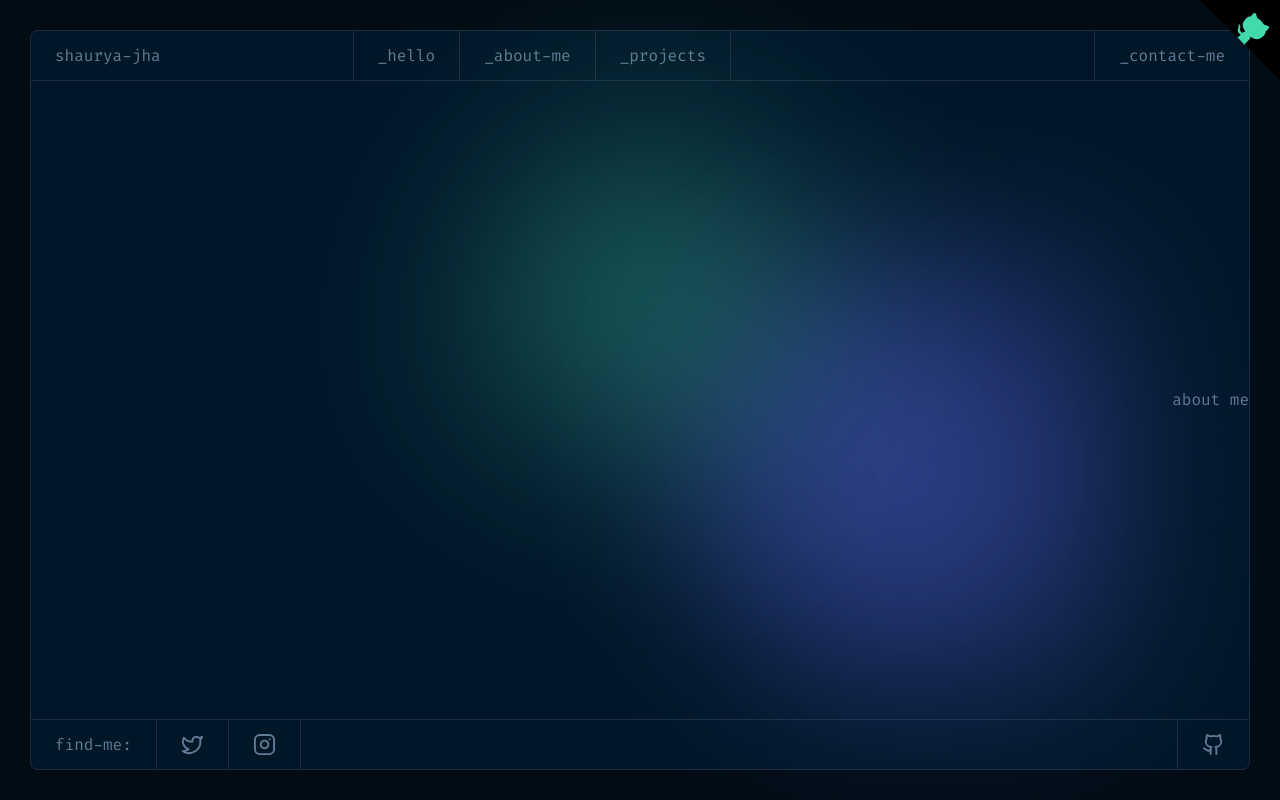
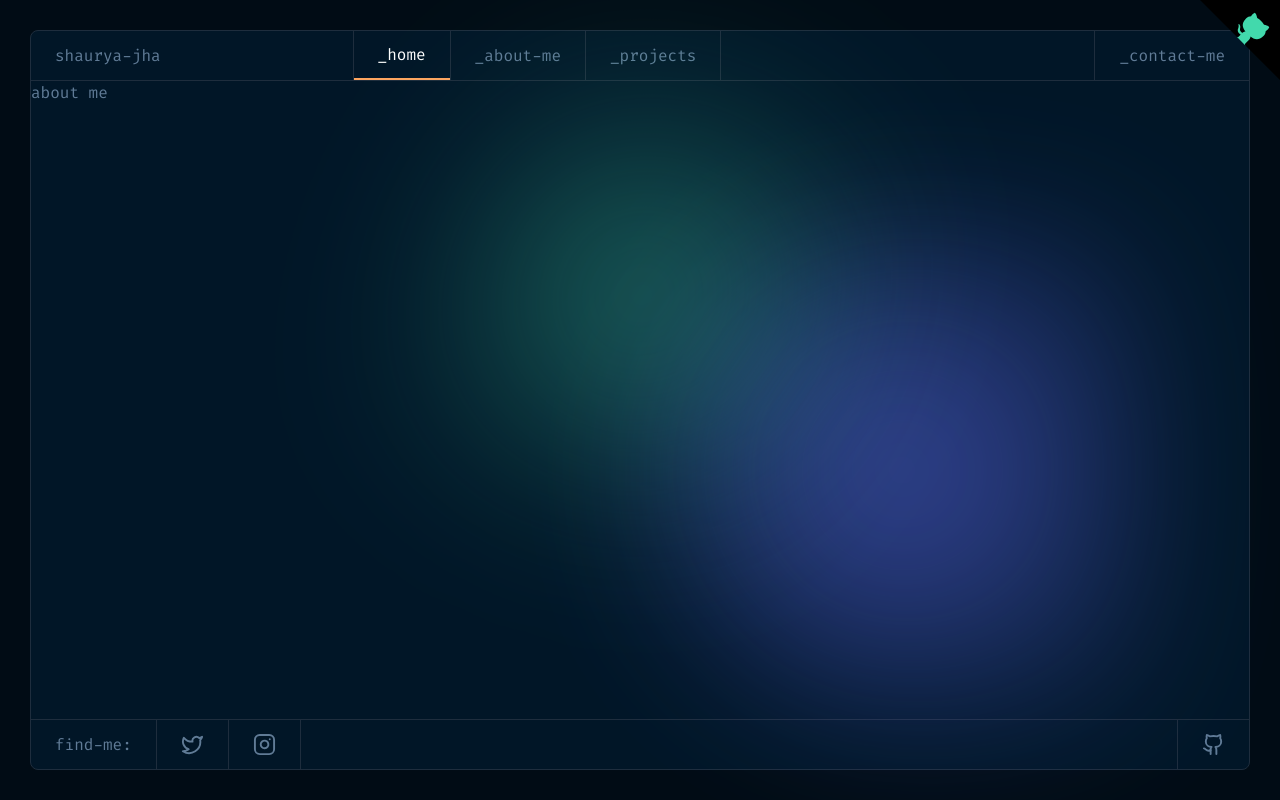
Before and after one commit to shaurya35/Portfolio, a Next.js app: page /about-me in a window 1280 px wide. Built offline with nearby package versions, Linux system fonts and the light colour scheme.

Commit message:
Add header improvement

```diff
--- a/src/app/about-me/page.jsx
+++ b/src/app/about-me/page.jsx
@@ -2,7 +2,7 @@ import React from 'react'
 
 const page = () => {
   return (
-    <div className='h-[calc(100%-100px)] text-gray-custom font-fira-code flex justify-end items-center'>
+    <div className='h-[calc(100%-100px)] text-gray-custom font-fira-code flex'>
       about me
     </div>
   )
--- a/src/app/contact-me/page.jsx
+++ b/src/app/contact-me/page.jsx
@@ -2,7 +2,7 @@ import React from 'react'
 
 const page = () => {
   return (
-    <div className='h-[calc(100%-100px)] text-gray-custom font-fira-code flex justify-end items-center'>
+    <div className='h-[calc(100%-100px)] text-gray-custom font-fira-code'>
       contact
     </div>
   )
--- a/src/app/page.js
+++ b/src/app/page.js
@@ -1,7 +1,7 @@
 
 export default function Home() {
   return (
-    <main className="h-[calc(100%-100px)] text-gray-custom font-fira-code flex justify-end items-center">
+    <main className="h-[calc(100%-100px)] text-gray-custom font-fira-code flex justify-evenly items-center">
       <div>left</div>
       <div>right</div>
     </main>
--- a/src/app/projects/page.jsx
+++ b/src/app/projects/page.jsx
@@ -2,7 +2,7 @@ import React from 'react'
 
 const page = () => {
   return (
-    <div className='h-[calc(100%-100px)] text-gray-custom font-fira-code flex justify-end items-center'>
+    <div className='h-[calc(100%-100px)] text-gray-custom font-fira-code '>
       projects
     </div>
   )
--- a/src/components/Header.jsx
+++ b/src/components/Header.jsx
@@ -3,7 +3,7 @@ import React, { useState } from "react";
 import { useRouter } from "next/navigation";
 
 const Header = () => {
-  const [activeButton, setActiveButton] = useState("");
+  const [activeButton, setActiveButton] = useState("_home");
   const router = useRouter();
 
   const handleButtonClick = (path, buttonName) => {
@@ -14,10 +14,9 @@ const Header = () => {
   return (
     <header className="h-[64px] lg:h-[50px] border-white border-b font-fira-code text-[19px] lg:text-[16px] text-gray-custom flex justify-between">
       <div className="flex items-center h-full">
-
         <div
           className="pr-48 pl-6 lg:border-white lg:border-r h-full flex items-center cursor-pointer hover:bg-black-400"
-          onClick={() => handleButtonClick("/", "home")}
+          onClick={() => handleButtonClick("/", "_home")}
         >
           <button className={`w-full h-full`}>shaurya-jha</button>
         </div>
@@ -25,13 +24,13 @@ const Header = () => {
         <div className="hidden lg:flex lg:border-white lg:border-r h-full items-center cursor-pointer hover:bg-black-400">
           <button
             className={`w-full h-full px-6 ${
-              activeButton === "hello"
+              activeButton === "_home"
                 ? "border-b-2 border-yellow-exclusive text-white"
                 : ""
             }`}
-            onClick={() => handleButtonClick("/", "hello")}
+            onClick={() => handleButtonClick("/", "_home")}
           >
-            _hello
+            _home
           </button>
         </div>
 
```
